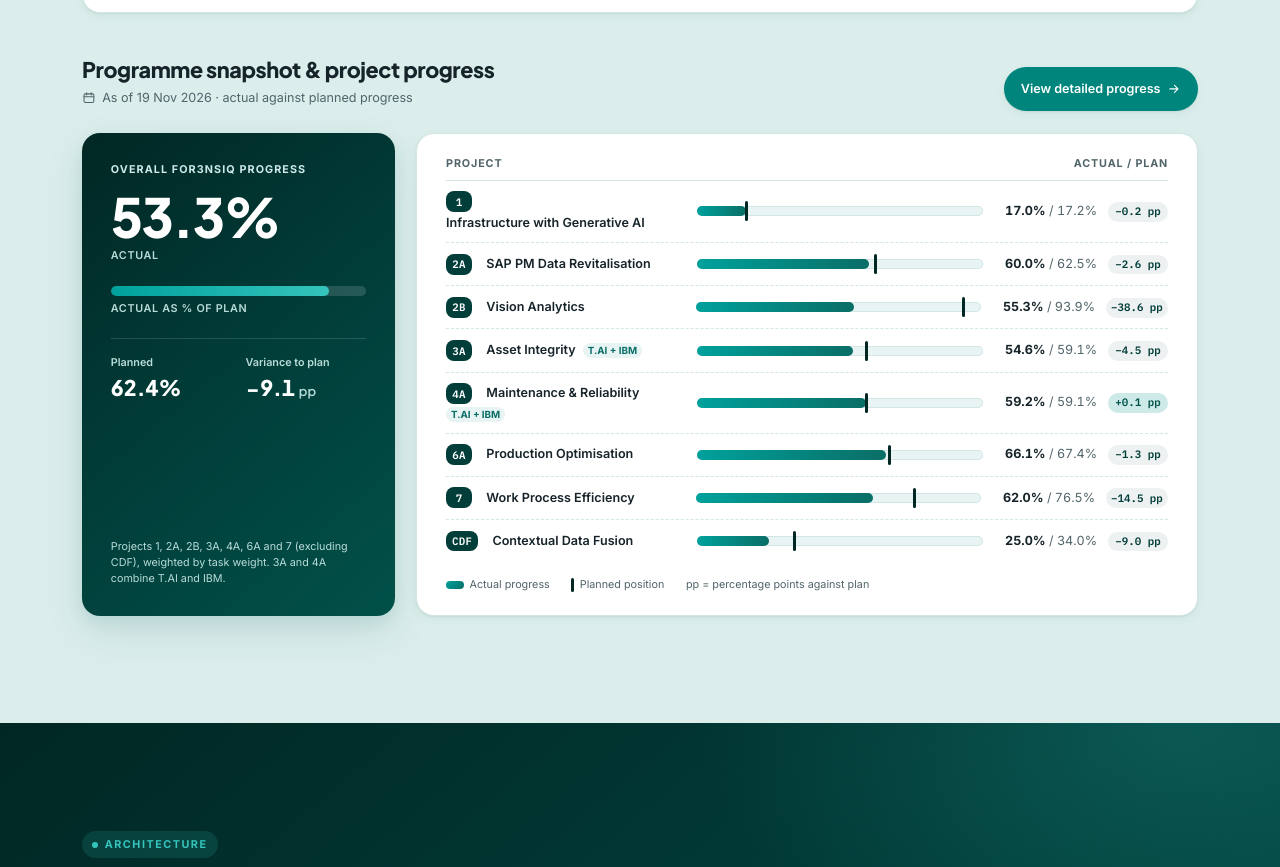
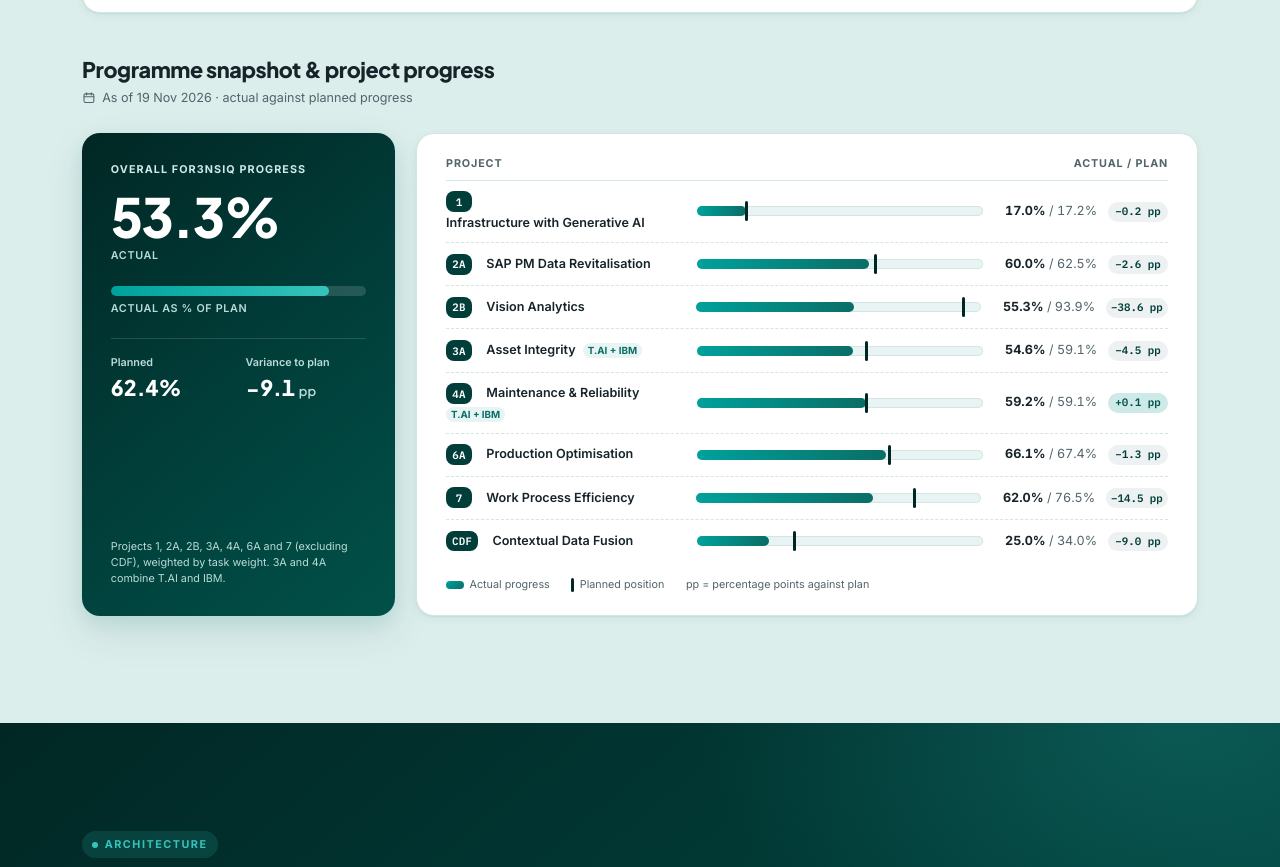
Before and after one commit to hritthh/FOR3NSIQ, a website: page index.html in a window 1280 px wide. Shown: the part 5234-6101 px from the top of the page. Drawn offline with Linux system fonts and the light colour scheme; no server answers.

Commit message:
Add files via upload

```diff
--- a/index.html
+++ b/index.html
@@ -440,7 +440,6 @@
             <h3 class="progress__title">Programme snapshot &amp; project progress</h3>
             <p class="progress__asof"><svg class="icon" aria-hidden="true"><use href="#i-calendar"/></svg><span>As of <span data-prog-date>19 Nov 2026</span> · <span data-prog-src>actual against planned progress</span></span></p>
           </div>
-          <a class="btn btn--primary" href="https://for3nsiq-management-progress-summar.vercel.app/" target="_blank" rel="noopener">View detailed progress <svg class="icon" aria-hidden="true"><use href="#i-arrow"/></svg><span class="sr-only">(opens in a new tab)</span></a>
         </div>
         <div class="progress__grid">
           <div class="snap">
```
